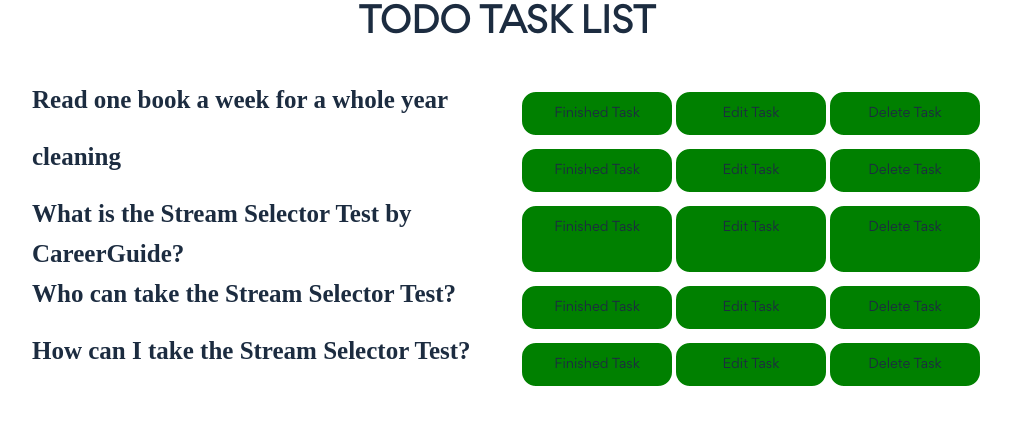
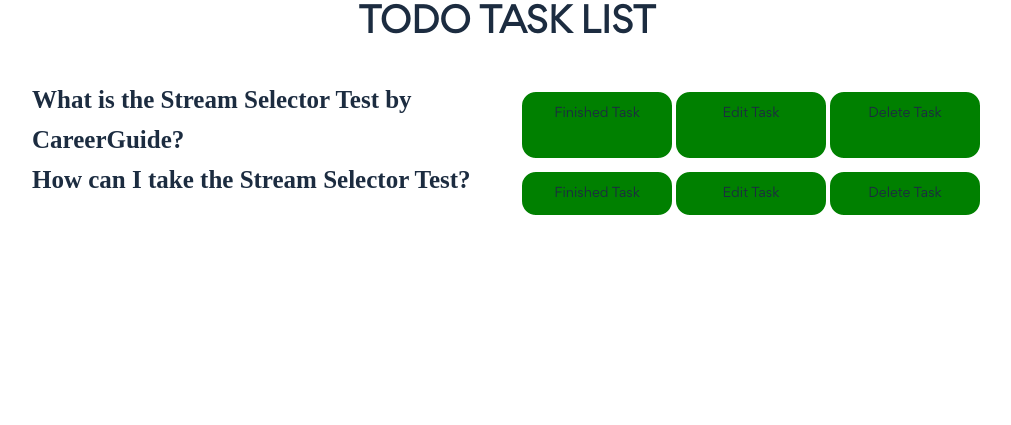
Before and after one commit to elizabethjohnson2/todo_exam, a Django app: page /posts/create/ in a window 1280 px wide. Shown: the part 150-575 px from the top of the page, without its empty margins (133-1144 px from the left). Run offline with Django 4.2, Linux system fonts and the light colour scheme; a user stored in the database is signed in; data comes from the database, SQL or seed files in the repository; both versions use the stored data as it was after the commit; some libraries are stand-ins or nearby versions; some web fonts are replaced.

Commit message:
task page function started

```diff
--- a/posts/models.py
+++ b/posts/models.py
@@ -2,6 +2,8 @@ from django.db import models
 
 class Task(models.Model):
     title = models.CharField(max_length =128)
+    is_delete = models.BooleanField(default=False)
+    is_edit= models.BooleanField(default=False)
 
 
     class Meta:
--- a/posts/urls.py
+++ b/posts/urls.py
@@ -6,5 +6,6 @@ app_name = "posts"
 
 urlpatterns = [
     path('create/',views.create_post, name ="create_post"),
-    path('delete/',views.delete_post, name ="delete_post"),
+    path('<int:id>/delete/',views.delete_post, name ="delete_post"),
+    path('<int:id>/edit/',views.edit_task, name ="edit_task"),
 ]
--- a/posts/views.py
+++ b/posts/views.py
@@ -9,7 +9,7 @@ from posts.models import Task
 
 @login_required(login_url="users/login/")
 def create_post(request):
-    instances = Task.objects.filter()
+    instances = Task.objects.filter(is_delete=False)
     context = {
         "title":"task page",
         "instances":instances
@@ -19,14 +19,32 @@ def create_post(request):
 
 @login_required(login_url="users/login/")
 def delete_post(request,id):
-    instance = get_object_or_404()
+    instance = get_object_or_404(Task,id=id)
     instance.is_delete = True
     instance.save()
 
     response_data = {
         "title" : "Sucessfully Deleted",
-        "message" : "Task deleted sucessfully",
-        "status" : "success"
+        "message":"Task deleted sucessfully",
+        "status":"success"
+
     }
 
     return HttpResponse(json.dumps(response_data),content_type="application/json")
+
+
+def edit_task(request, id):
+
+    task = get_object_or_404( Task, id=id)
+
+    if request.method == 'POST':
+        form = TaskForm(request.POST, instance=task)
+
+        if form.is_valid():
+            form.save()
+
+            return redirect('posts/create.html')
+    else:
+        form = TaskForm(instance=task)
+
+    return render(request, 'posts/create.html', {'form': form})
--- a/templates/posts/create.html
+++ b/templates/posts/create.html
@@ -16,9 +16,10 @@
                 <h2 class="right">
 
                     <a href="">Finished Task</a>
-                    <a href="">Edit Task</a>
-                    <a href="{% url 'posts:delete_post' %}"
-                    class="action-button"
+                    <a href="" class="edit_tasks" method="POST">Edit Task</a>
+                    {% csrf_token %}
+                    <a href="{% url 'posts:delete_post' id=instance.id %}"
+                    class="action-button reload"
                     data-text="Are you sure want to remove this post."
                     data-title="Confirm Delete!"
                     title="Delete">Delete Task</a>
```
Also changed, not shown: db.sqlite3, posts/migrations/0006_task_is_delete.py (added), posts/migrations/0007_task_is_edit.py (added).
